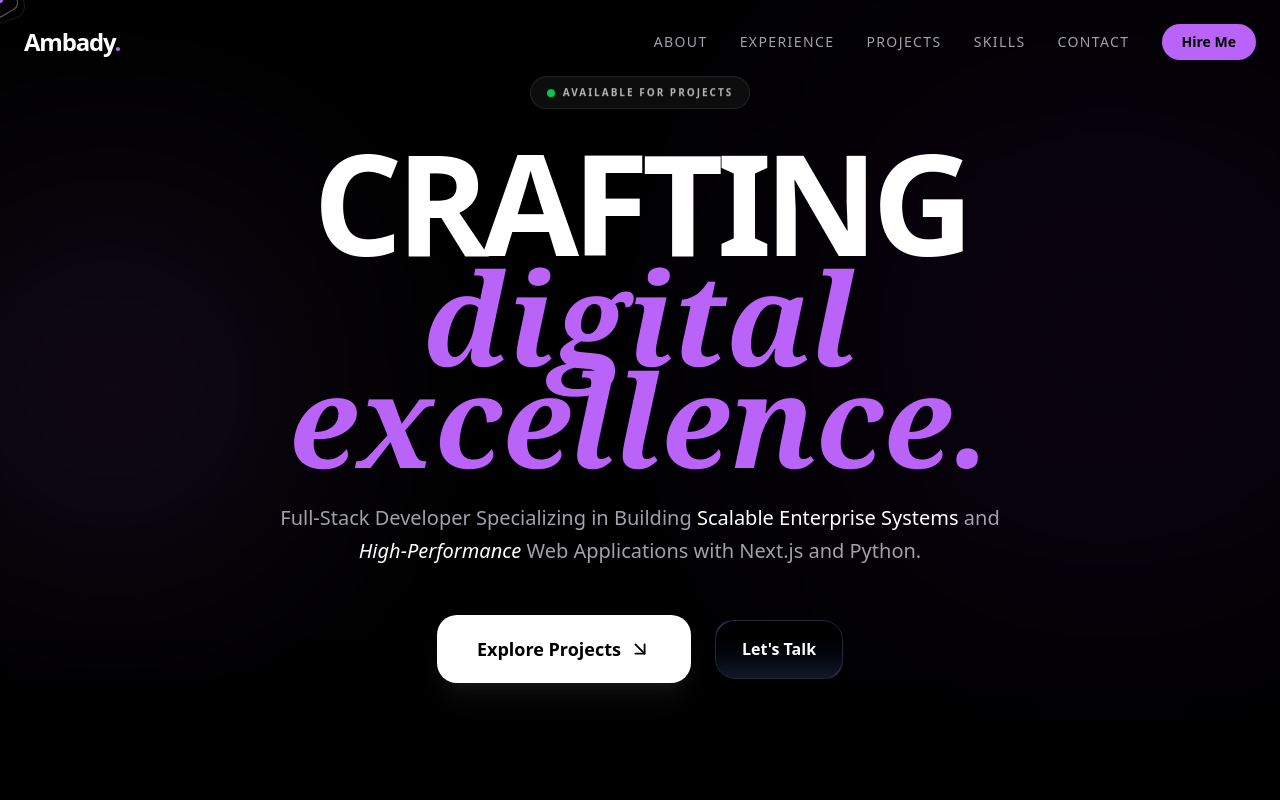
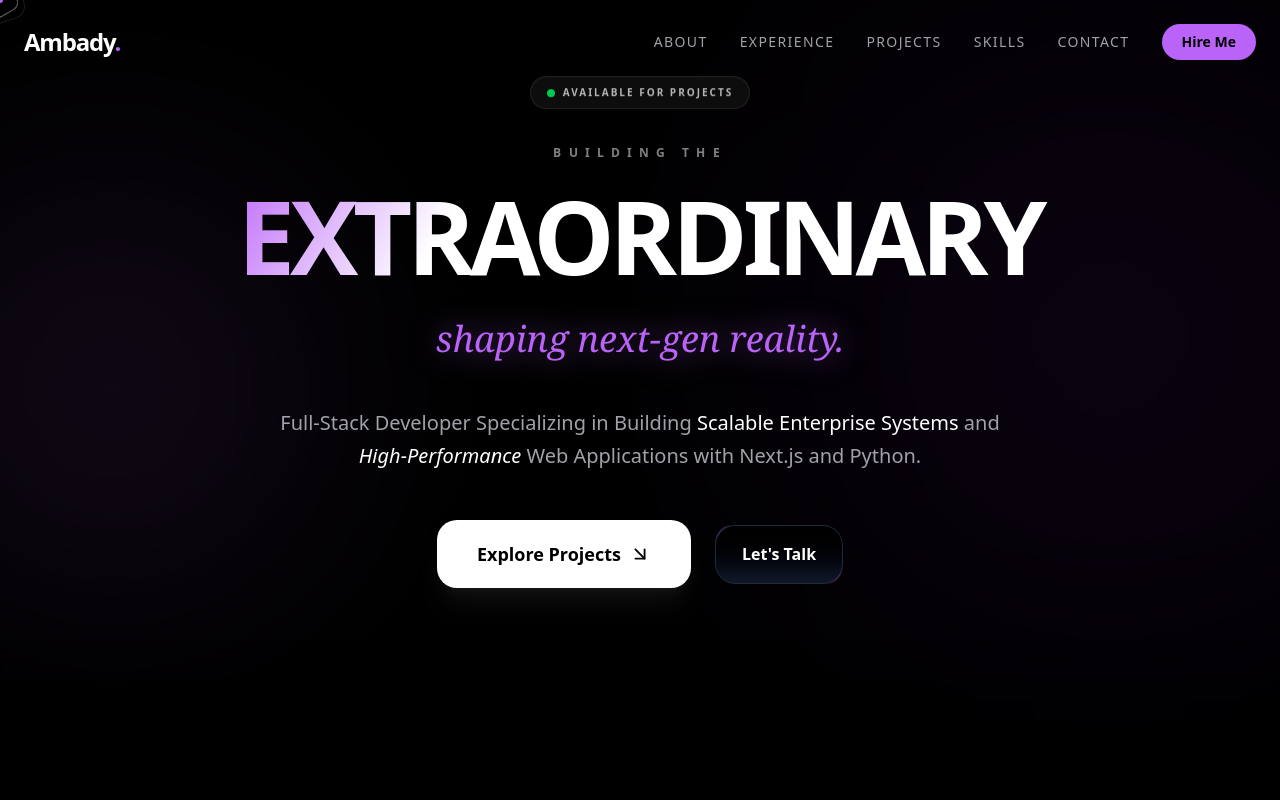
Before and after one commit to ambady04/ambady-portfolio, a Next.js app: page / in a window 1280 px wide. Shown: the top 800 px of the page. Built offline with nearby package versions, Linux system fonts and the light colour scheme.

Commit message:
feat: Add a wide range of React components, animations, backgrounds, text effects, and their corresponding demos and assets to the repository.

```diff
--- a/src/app/globals.css
+++ b/src/app/globals.css
@@ -113,7 +113,7 @@
     @apply border-border outline-ring/50;
   }
   body {
-    @apply bg-transparent text-foreground;
+    @apply bg-black text-foreground;
   }
 
   @media (min-width: 768px) {
--- a/src/app/page.tsx
+++ b/src/app/page.tsx
@@ -22,8 +22,9 @@ export default function Home() {
   }, []);
 
   return (
+    <>
       <ClickSpark sparkColor="#BA63F8" sparkSize={10} sparkRadius={15} sparkCount={8} duration={400}>
-      <main className="bg-black text-white selection:bg-primary selection:text-black">
+        <main className="bg-black text-white selection:bg-primary selection:text-black min-h-screen">
           <CustomCursor />
           <Navbar />
           <Hero />
@@ -37,5 +38,6 @@ export default function Home() {
           </div>
         </main>
       </ClickSpark>
+    </>
   );
 }
--- a/src/components/sections/Hero.tsx
+++ b/src/components/sections/Hero.tsx
@@ -9,6 +9,7 @@ import StarBorder from "../reactbits/StarBorder";
 import GradualBlur from "../reactbits/GradualBlur";
 import DecryptedText from "../reactbits/DecryptedText";
 import BlurText from "../reactbits/BlurText";
+import ShinyText from "../reactbits/ShinyText";
 
 gsap.registerPlugin(ScrollToPlugin);
 
@@ -27,6 +28,9 @@ const Hero = () => {
                 { y: 100, opacity: 0 },
                 { y: 0, opacity: 1, duration: 1.5, stagger: 0.2 }
             );
+
+            // Staggered entrance for the shiny text specifically if needed
+            // But let's let the container handle it for now.
 
             // Subtle parallax for background elements
             gsap.to(".bg-element", {
@@ -79,18 +83,27 @@ const Hero = () => {
                     <span className="text-[10px] uppercase tracking-[0.2em] font-bold text-white/70">Available for projects</span>
                 </div>
 
-                <h1 className="text-6xl md:text-[clamp(4.5rem,11vw,9rem)] font-black tracking-tighter mb-8 leading-[0.8] uppercase flex flex-col items-center">
-                    <span className="block text-white overflow-hidden">
+                <h1 className="flex flex-col items-center select-none mb-12">
+                    <span className="text-[10px] md:text-xs uppercase tracking-[0.6em] text-white/50 mb-4 font-bold overflow-hidden h-4">
                         <BlurText
-                            text="CRAFTING"
+                            text="BUILDING THE"
                             delay={100}
                             animateBy="letters"
                             direction="top"
                             className="inline-block"
                         />
                     </span>
-                    <span className="block text-primary italic font-serif mt-2 lowercase tracking-normal md:text-[clamp(4rem,10vw,8rem)]">
-                        digital excellence.
+                    <span className="text-[clamp(2.5rem,8vw,7rem)] font-black tracking-tighter leading-none uppercase py-2">
+                        <ShinyText
+                            text="EXTRAORDINARY"
+                            color="#ffffff"
+                            shineColor="#BA63F8"
+                            speed={3}
+                            className="inline-block px-2"
+                        />
+                    </span>
+                    <span className="mt-6 text-primary italic font-serif lowercase tracking-normal text-xl md:text-4xl drop-shadow-[0_0_15px_rgba(186,99,248,0.5)]">
+                        shaping next-gen reality.
                     </span>
                 </h1>
 
```
Lines whose indentation alone changed are shown as unchanged.
